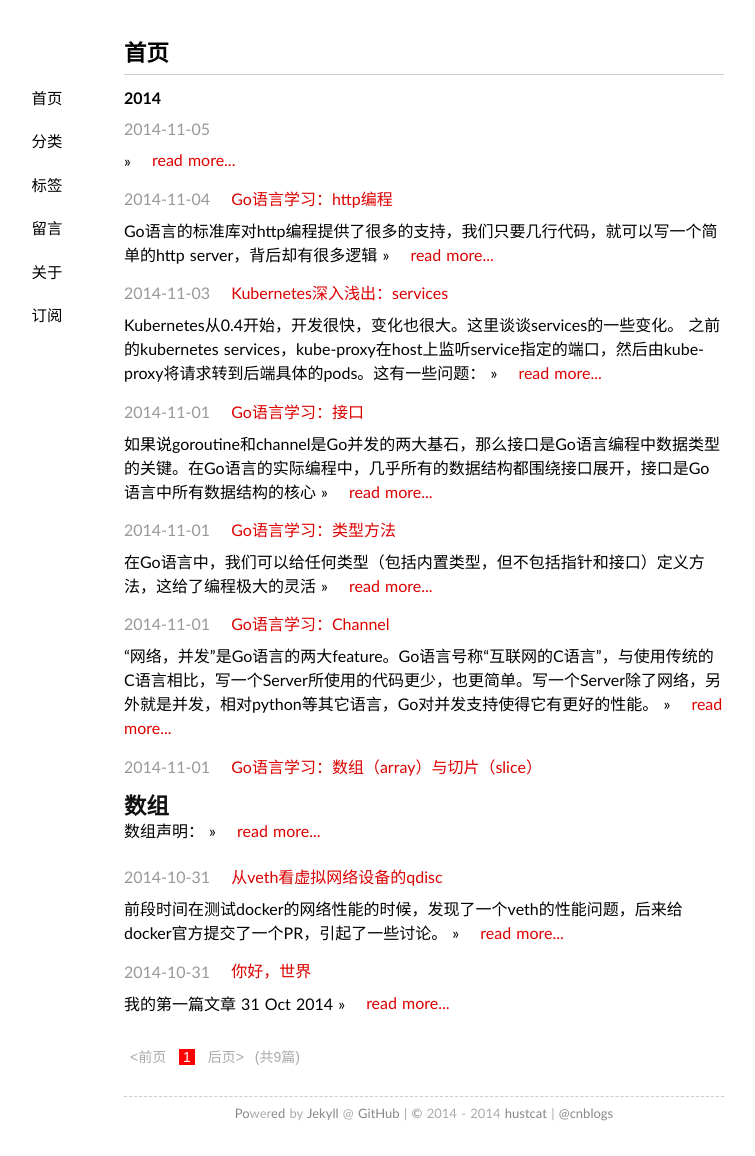
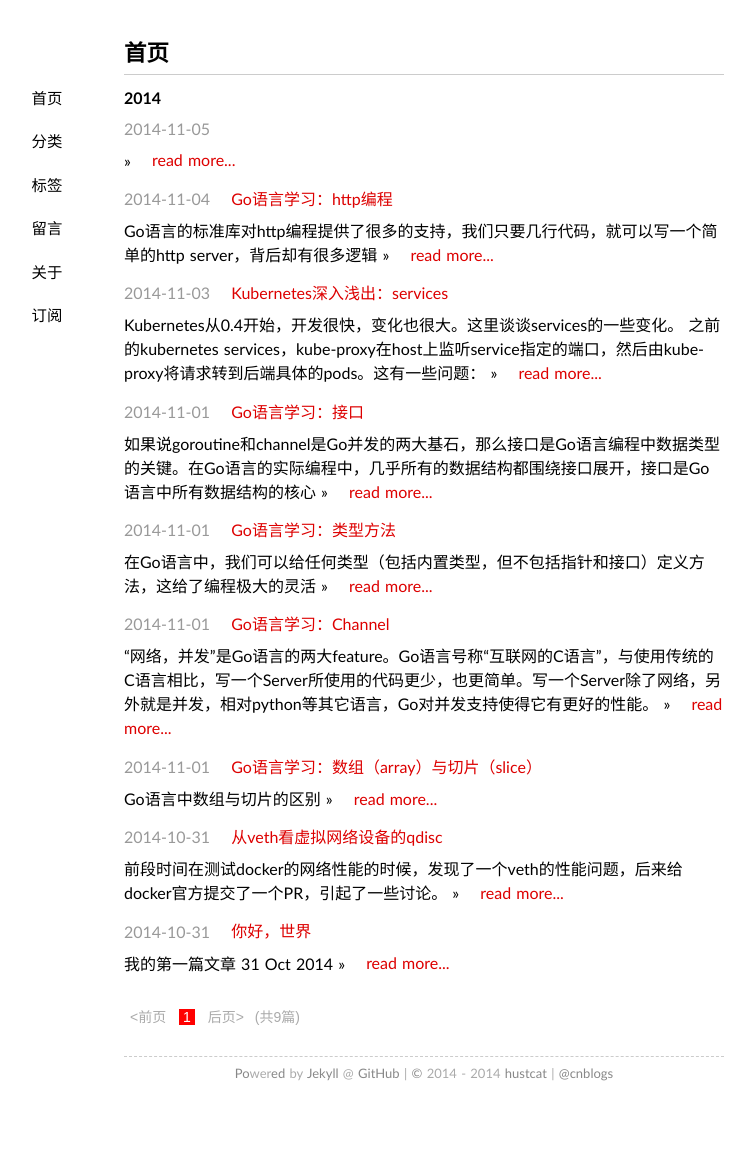
Before and after one commit to hustcat/hustcat.github.io, a Jekyll site: the page built from index.html, in a window 1280 px wide. Shown: the whole page, without its empty margins (216-971 px from the left). Built offline with Jekyll 4.4.1, drawn with Linux system fonts in a browser that asks for light colours; some web fonts are replaced; Markdown is read by kramdown in place of the engine named in the settings; the list of posts is cut into pages by our own code; after the commit the page ends 1116 px from its top, so only the background shows below that.

Commit message:
Update 2014-11-1-array_and_slice.md

```diff
--- a/_posts/2014-11-1-array_and_slice.md
+++ b/_posts/2014-11-1-array_and_slice.md
@@ -4,6 +4,7 @@ layout: post
 title:  "Go语言学习：数组（array）与切片（slice）"
 categories: 编程语言
 tags: go
+excerpt: Go语言中数组与切片的区别
 ---
 
 数组
```
